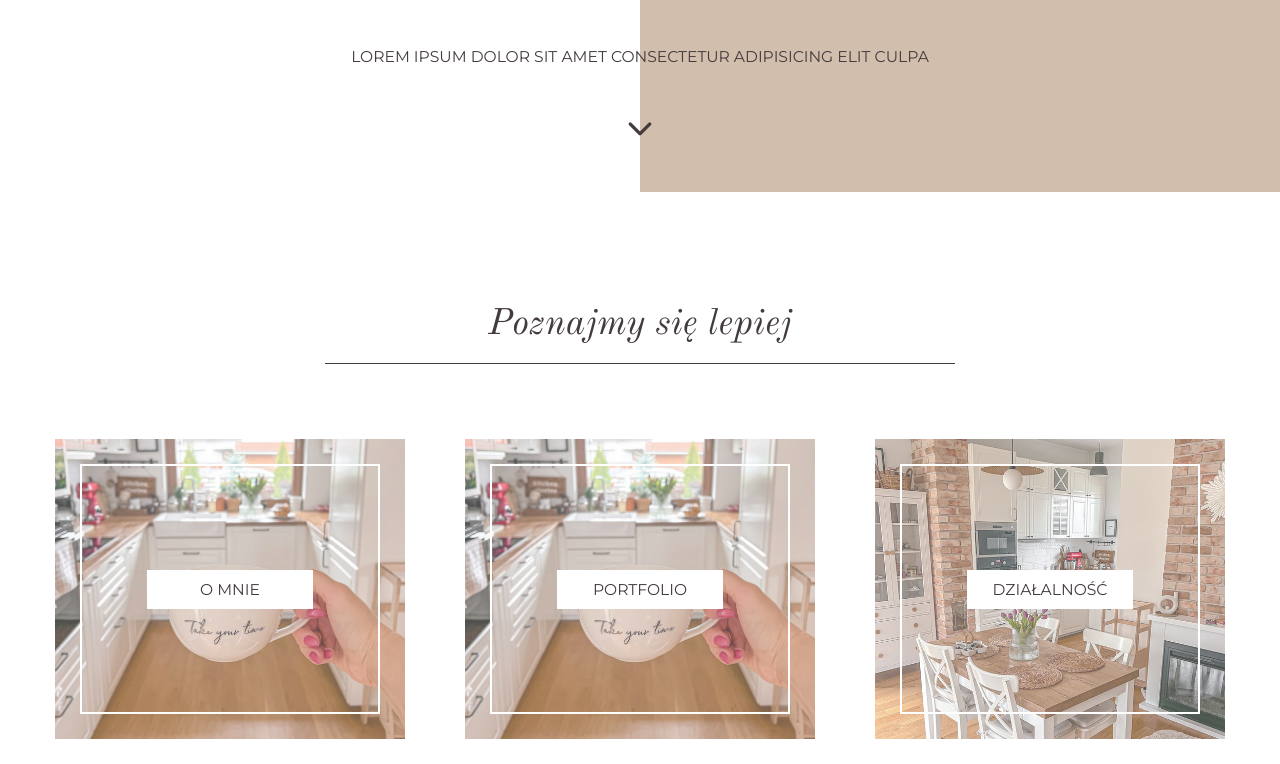
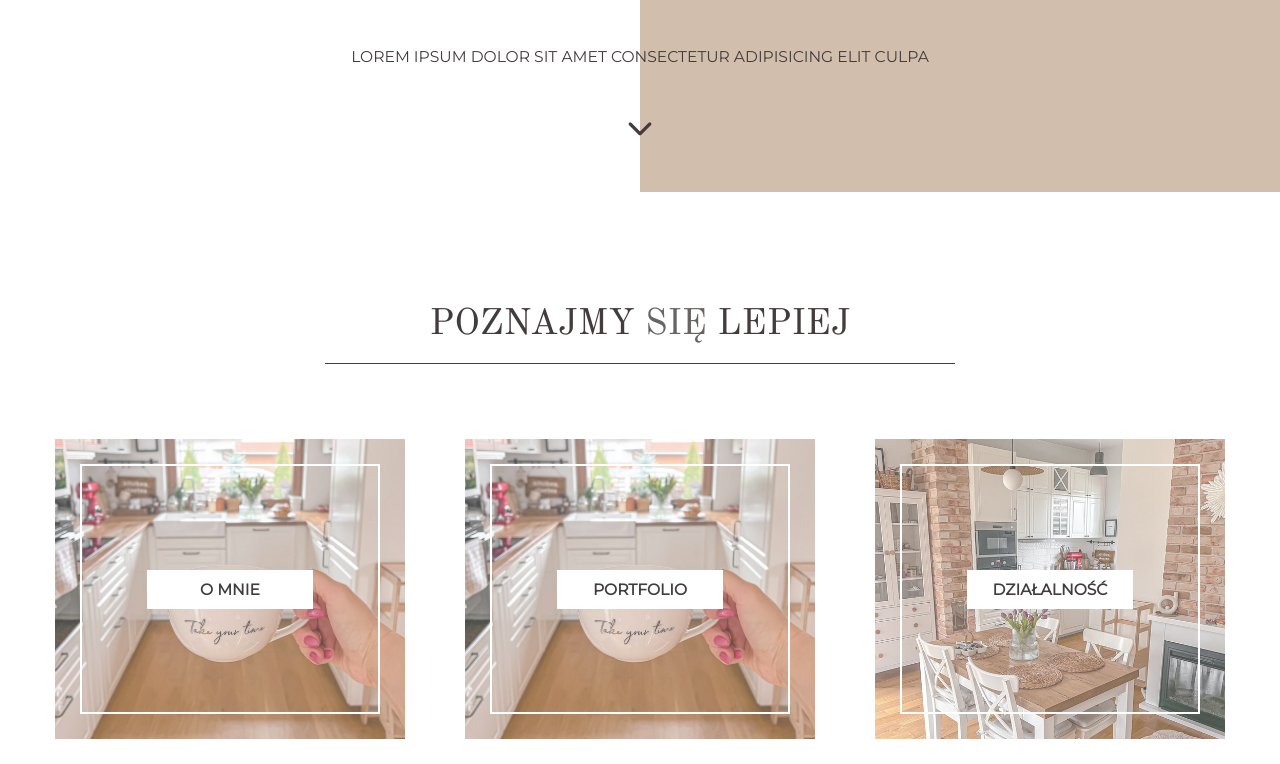
Before and after one commit to JerryWski/kathia-site, a React (Create React App) app: page / in a window 1280 px wide. Shown: the part 846-1610 px from the top of the page. Built offline with nearby package versions, Linux system fonts and the light colour scheme; a web font is replaced by a local one.

Commit message:
fixing deployment

```diff
--- a/package.json
+++ b/package.json
@@ -1,8 +1,8 @@
 {
   "name": "kathia-site",
   "version": "0.1.0",
-  "private": true,
-  "homepage": "https://jerrywski.github.io/kathia-site/",
+  "private": false,
+  "homepage": "/",
   "dependencies": {
     "@testing-library/jest-dom": "^5.16.5",
     "@testing-library/react": "^13.4.0",
--- a/src/components/SectionBoxes.module.css
+++ b/src/components/SectionBoxes.module.css
@@ -7,10 +7,14 @@
   word-break: break-word;
   font-size: 2.8rem;
   text-align: center;
-  font-style: italic;
+  /* font-style: italic; */
   font-weight: 300;
   margin-bottom: 15px;
+  text-transform: uppercase;
   font-family: var(--font);
+}
+.boxes_header__span {
+  opacity: .8;
 }
 .header_underline {
   display: block;
@@ -77,6 +81,7 @@
   border: 1px solid white; */
   text-decoration: none;
   color: var(--black);
+  font-weight: 600;
   isolation: isolate;
   text-align: center;
   padding: 10px 25px;
--- a/src/components/SectionsBoxes.tsx
+++ b/src/components/SectionsBoxes.tsx
@@ -3,14 +3,17 @@ import styles from './SectionBoxes.module.css';
 const SectionBoxes: React.FC = () => {
   return (
     <div className={styles.wrapper}>
-      <h2 className={styles.boxes_header}>Poznajmy się lepiej</h2>
+      <h2 className={styles.boxes_header}>
+        Poznajmy <span className={styles.boxes_header__span}>się</span> lepiej
+      </h2>
       <span className={styles.header_underline}></span>
       <div className={styles.boxes_container}>
         <div className={styles.box_one}>
           <div className={styles.box_border}></div>
           <img
             className={styles.box_image}
-            src={require('../images/coffie.png')} alt='kitchen-accessories'
+            src={require('../images/coffie.png')}
+            alt='kitchen-accessories'
           ></img>
           <a className={styles.box_one__link} href=''>
             O Mnie
@@ -20,7 +23,8 @@ const SectionBoxes: React.FC = () => {
           <div className={styles.box_border}></div>
           <img
             className={styles.box_image}
-            src={require('../images/coffie.png')} alt='kitchen-accessories'
+            src={require('../images/coffie.png')}
+            alt='kitchen-accessories'
           ></img>
           <a className={styles.box_two__link} href=''>
             Portfolio
```
Also changed, not shown: 1 other file (tests, documents, lock files or other folders).
